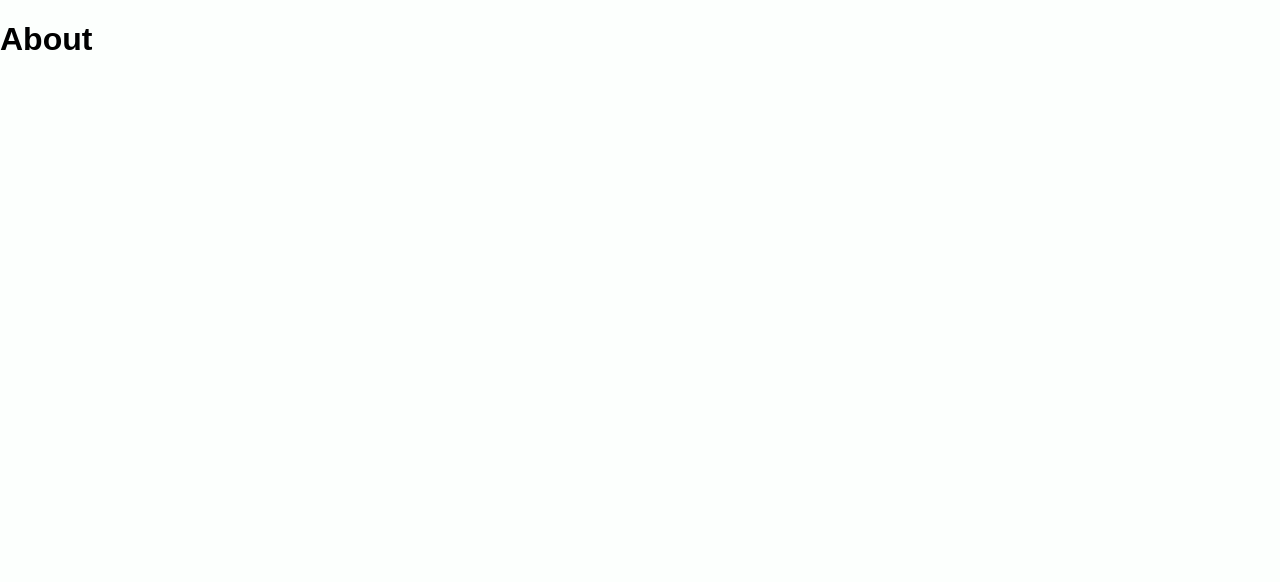
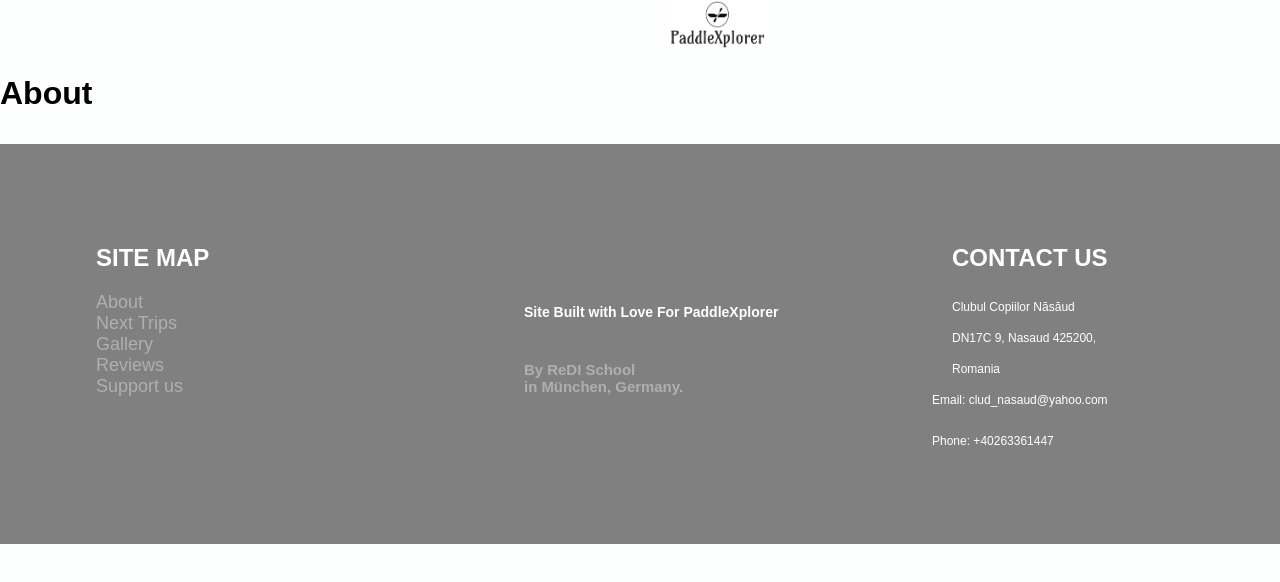
Before and after one commit to Fatima400/kayak, a React (Create React App) app: page /About in a window 1280 px wide. Shown: the top 582 px of the page. Built offline with nearby package versions, Linux system fonts and the light colour scheme.

Commit message:
about page

```diff
--- /dev/null
+++ b/src/components/About.css
@@ -0,0 +1,5 @@
+.About-nav{
+    background-color: gray;
+    height: 100px;
+    border: 2px solid red;
+}
--- a/src/components/About.js
+++ b/src/components/About.js
@@ -1,12 +1,17 @@
 import React from 'react'
-
+import Navbar from "./Navbar"
+import Footer from "./Footer"
+import "./About.css";
 
 function About() {
   return (
-    <div>
-        <h1>About</h1>
-
-        </div>
+    <>
+    <section className='about-nav'>
+      <Navbar />
+      </section>
+      <h1>About</h1>
+      <Footer />
+    </>
   )
 }
 
--- a/src/components/Navbar.css
+++ b/src/components/Navbar.css
@@ -30,6 +30,7 @@
   }
   .menu a:hover {
     color: var(--link-hover);
+
   }
   .menu2 a {
     font-weight: bold;
@@ -74,6 +75,7 @@
     background: transparent;
     font-size: 50px;
     color: var(--main-text);
+
     cursor: pointer;
   }
 
```
